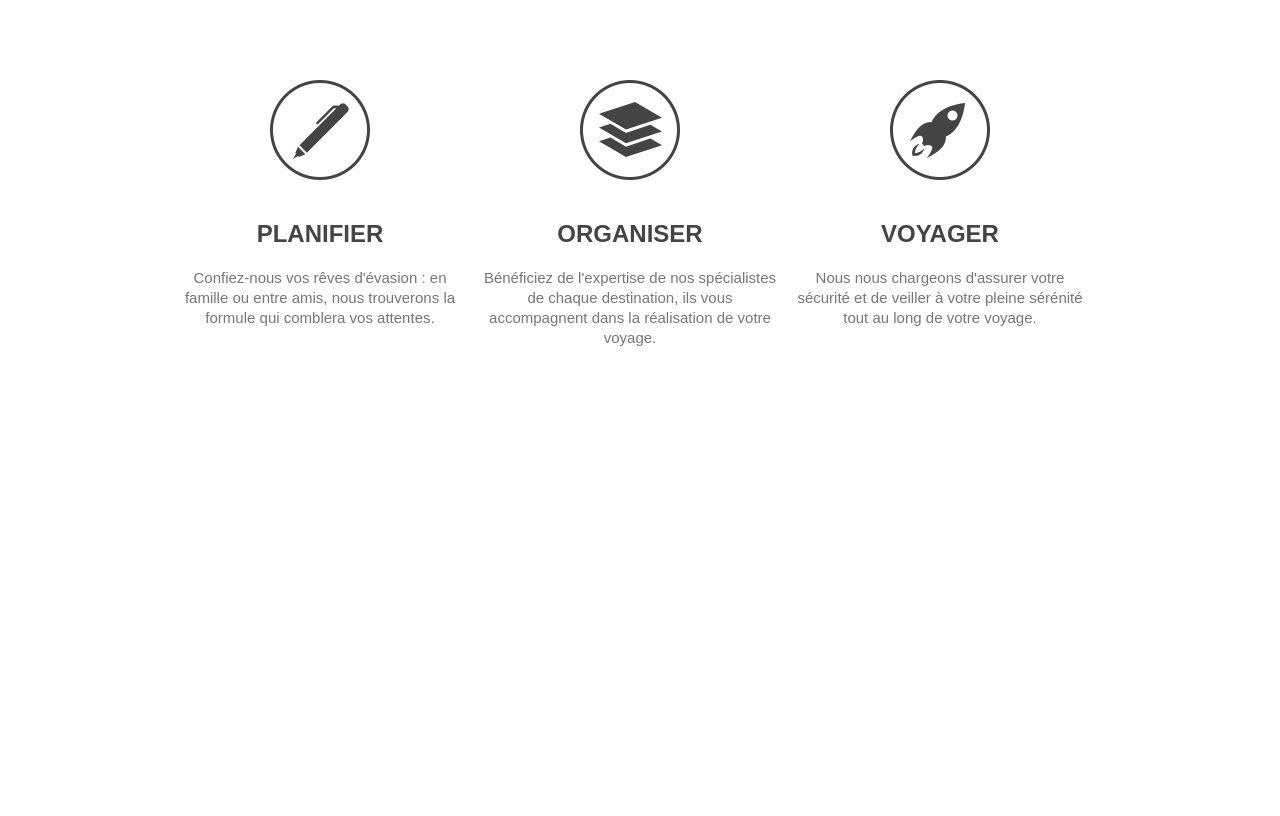
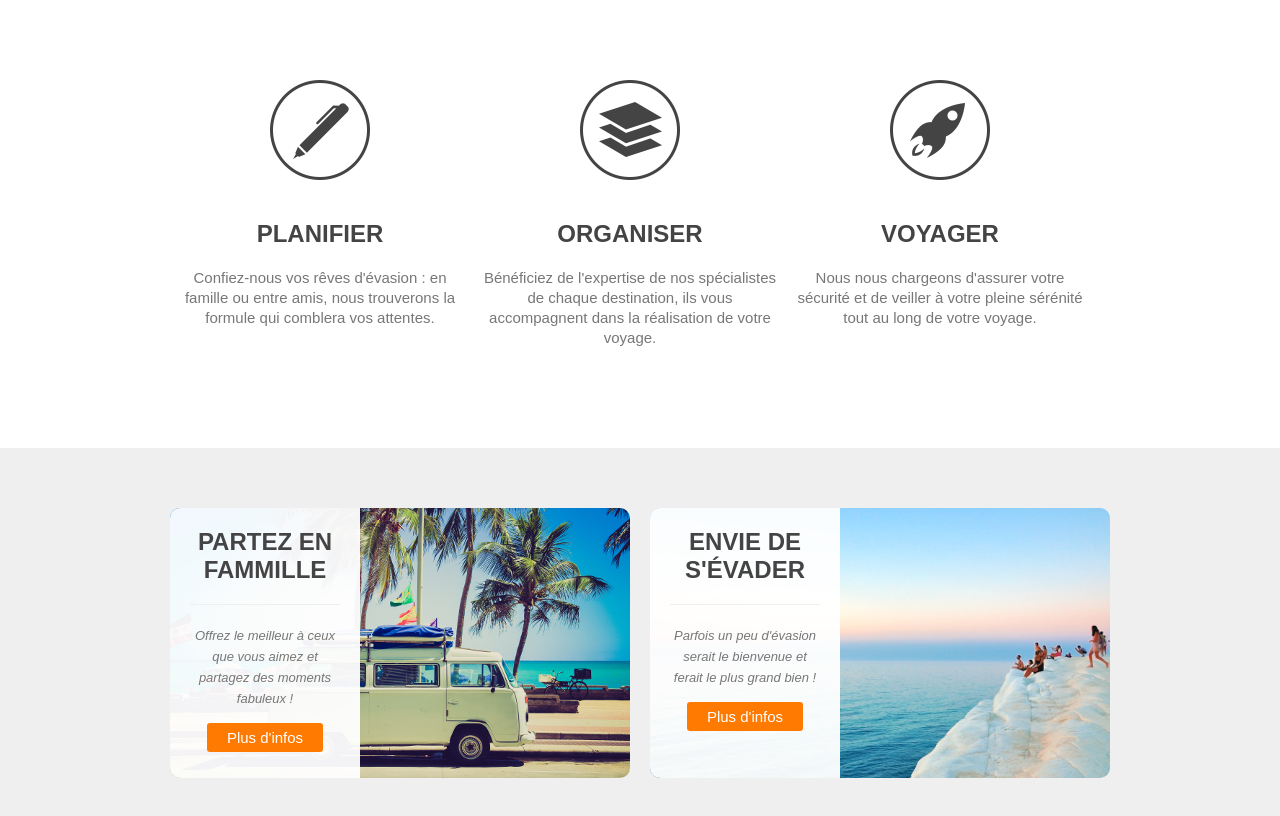
Before and after one commit to julien54190/travel-agency-project, a plain HTML site: page index.html in a window 1280 px wide. Shown: the part 700-1516 px from the top of the page. Before the commit the page ends 1068 px from the top, so only its background shows below. Drawn offline with Linux system fonts and the light colour scheme.

Commit message:
add possibilities section

```diff
--- a/index.html
+++ b/index.html
@@ -54,14 +54,34 @@
                     <h4>Voyager</h4>
                     <p>Nous nous chargeons d'assurer votre sécurité et de veiller à votre pleine sérénité tout au long de votre voyage.</p>
                 </li>
+                <div class="clear"></div>
             </ul>
         </div>
         </section>
     <!-- End - Steps-section -->
 
+    <!-- Stard - Possibilities-section -->
     <section id="possibilities">
+        <div class="wrapper">
+            <article style="background: url(images/article-image-1\ \(1\).jpg);">
+                <div class="overlay">
+                    <h4>Partez en fammille</h4>
+                    <p><small>Offrez le meilleur à ceux que vous aimez et partagez des moments fabuleux !</small></p>
+                    <a href="#" class="button-2">Plus d'infos</a>
+                </div>
+            </article>
+            <article style="background: url(images/article-image-2.jpg);">
+                <div class="overlay">
+                    <h4>Envie de s'évader</h4>
+                    <p><small>Parfois un peu d'évasion serait le bienvenue et ferait le plus grand bien !</small></p>
+                    <a href="#" class="button-2">Plus d'infos</a>
+                </div>
+            </article>
+            <div class="clear"></div>
+        </div>
+    </section>
+    <!-- End - Possibilities-section -->
 
-    </section>
     <section id="contact">
 
     </section>
--- a/styles.css
+++ b/styles.css
@@ -2,8 +2,10 @@
 :root{
     --color-dark: #444;
     --color-light-dark: #777;
+    --color-light-grey: #efefef;
     --color-orange: #FF7a00;
     --color-light: #fff;
+    --color-light-opacity: rgba(255, 255, 255, 0.95);
     --color-light-blue: #02b8dd;
 }
 
@@ -58,6 +60,16 @@ a{
 .orange{
     color: var(--color-orange);
 }
+
+.clear{
+    clear: both;
+}
+
+small{
+    font-size: 13px;
+    font-style: italic;
+}
+
 /* Header */
 
 header{
@@ -154,3 +166,55 @@ header nav ul li a{
 #step-3{
     background: url(images/steps-icon-3.png) no-repeat top center;
 }
+
+/* Possibilities */
+
+#possibilities{
+    background-color: var(--color-light-grey);
+    padding: 60px 0;
+}
+
+#possibilities article{
+    width: 460px;
+    height: 270px;
+    float: left;
+    border-radius: 10px;
+}
+
+#possibilities article:first-child{
+    margin-right: 20px;
+}
+
+.overlay{
+    background: var(--color-light-opacity);
+    height: 100% ;
+    width: 190px;
+    padding: 20px;
+    border-radius: 10px 0 0 10px;
+    text-align: center;
+    box-sizing: border-box;
+}
+
+article h4{
+    border-bottom: 1px solid var(--color-light-grey);
+    padding-bottom: 20px;
+    text-transform: uppercase;
+    margin-bottom: 20px;
+    text-align: center;
+}
+
+#possibilities p{
+    text-align: center;
+    margin-bottom: 20px;
+}
+
+.button-2{
+    color: var(--color-light);
+    background-color: var(--color-orange);
+    padding: 6px 20px;
+    border-radius: 3px;
+}
+
+.button-2:hover{
+    background-color: var(--color-light-blue);
+}
```
